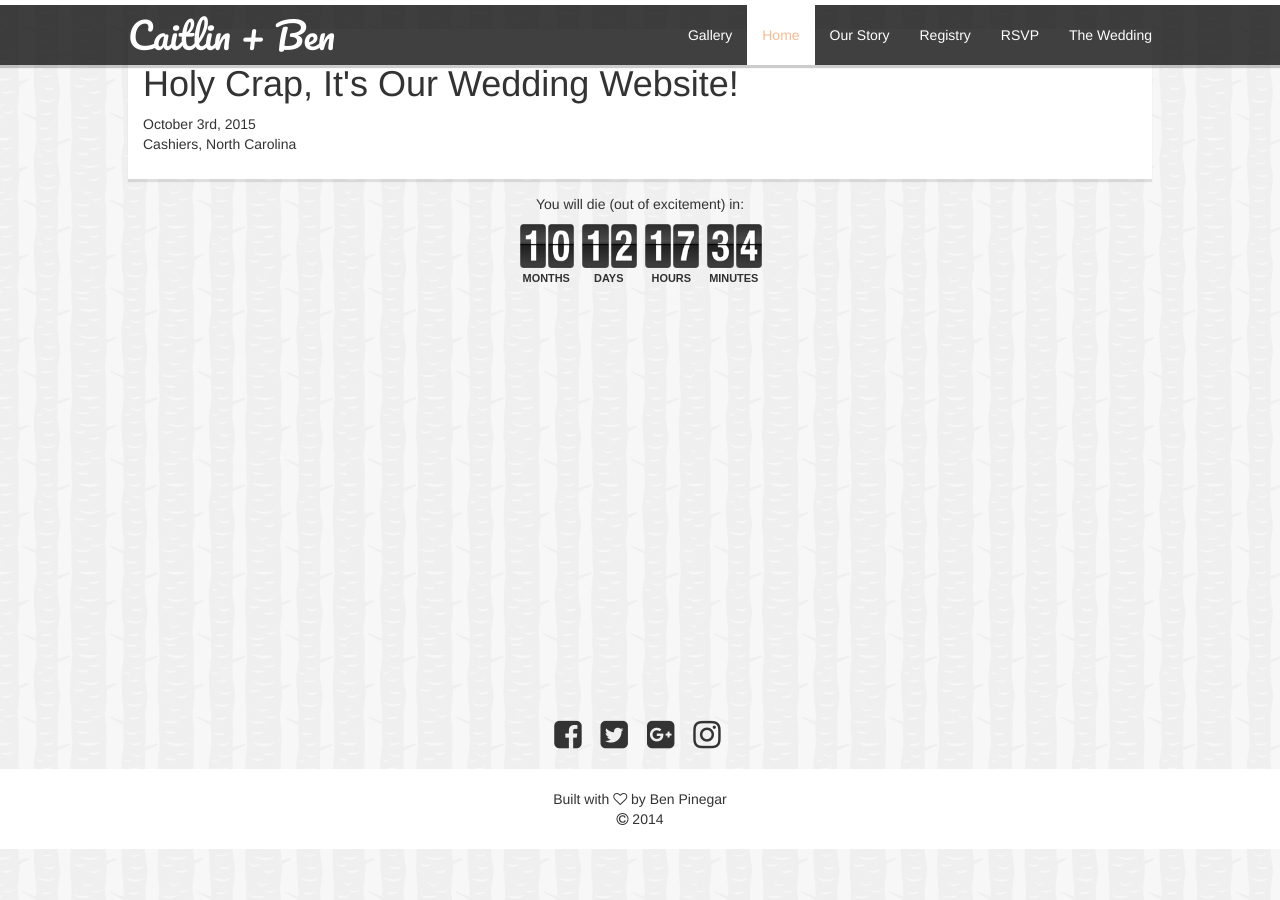
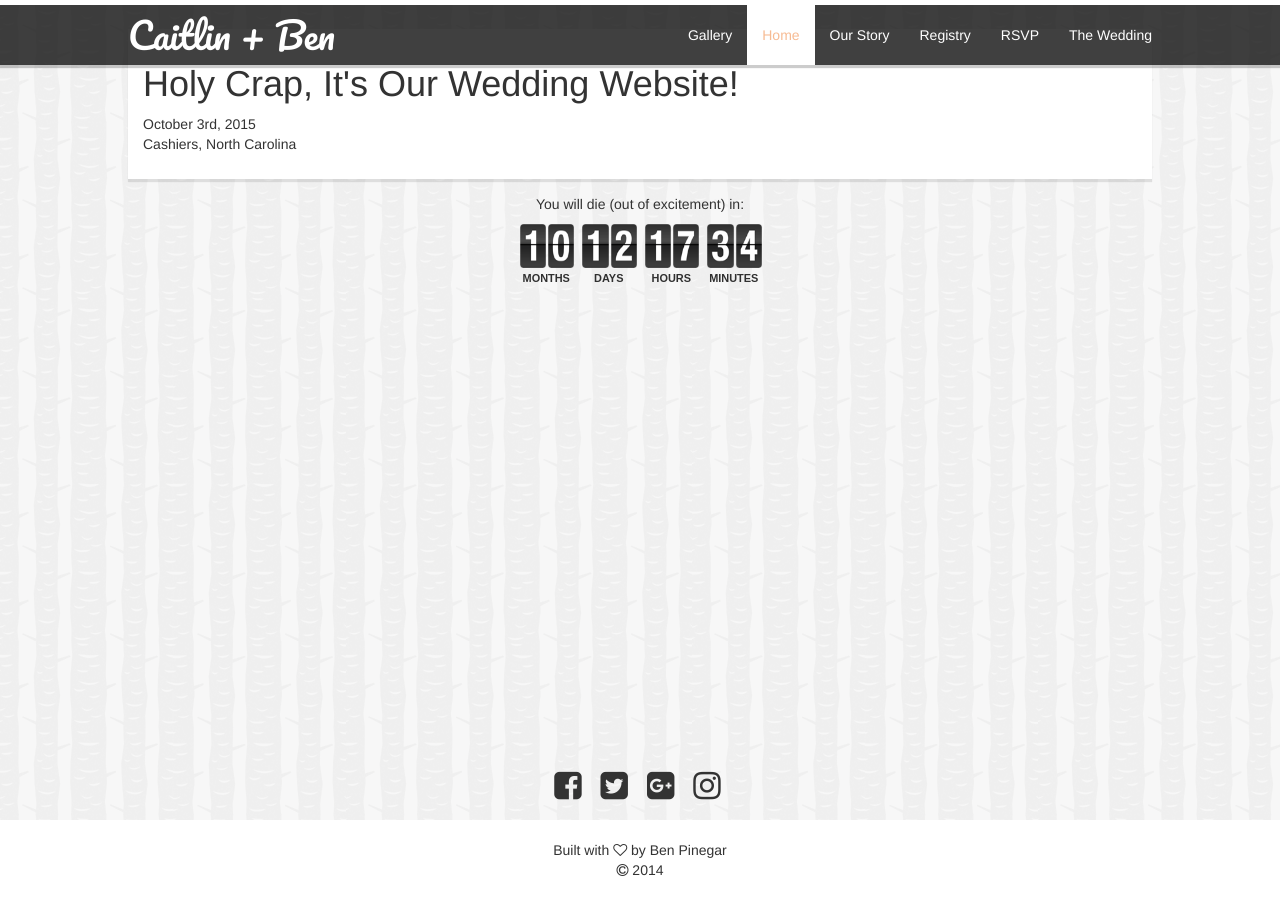
Before and after one commit to bpinegar/bpinegar.github.io, a Jekyll site: the page built from index.html, in a window 1280 px wide and 900 px high, scrolled down 51 px. Built offline with Jekyll 4.4.1, drawn with Linux system fonts in a browser that asks for light colours; nearby versions of some CDN libraries; before the commit the page ends 900 px from its top, so only the background shows below that.

Commit message:
Update _custom.scss

```diff
--- a/_sass/_custom.scss
+++ b/_sass/_custom.scss
@@ -7,11 +7,12 @@ body {
   background-color: #f7f7f7;
   background-image: url("/img/backgrounds/tree-bark-bg-transparent.png");
   padding-top: 50px;
-  margin-bottom: auto;
+  margin-bottom: 135px;
 }
 footer {
   padding-top: 50px;
   position: absolute;
+  height: 135px;
   width: 100%;
   bottom: 0;
 }
```
